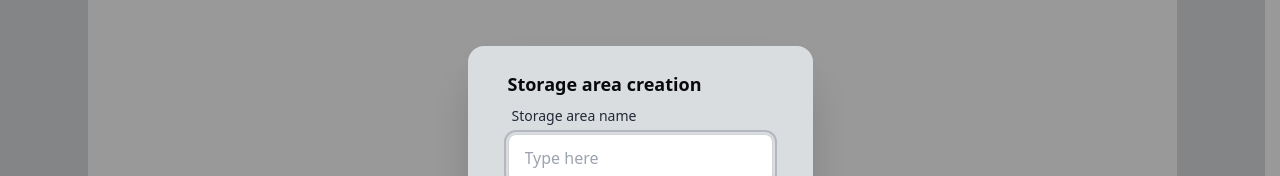
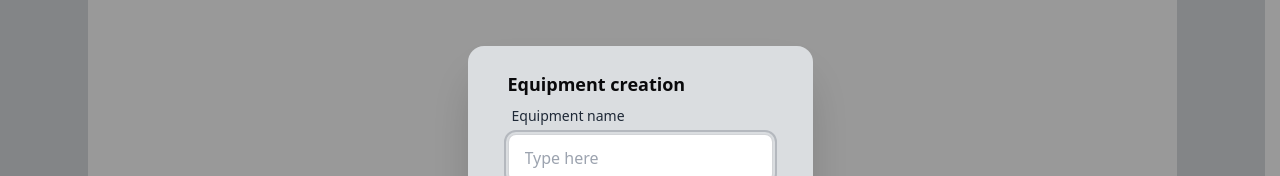
Before and after one commit to TobiasBlankJohansson/inventory-fullstack-app, a React (Vite) app in the folder frontend/: page /manage in a window 1280 px wide. Both pictures are taken after typing "Sample" into the empty fields and a click on the button "Add Equipment". Shown: the part 238-414 px from the top of the page. Built offline with nearby package versions, Linux system fonts and the light colour scheme; no server answers.

Commit message:
faet:add on click upen create model for equipment, StorageArea and responsible

```diff
--- a/frontend/src/components/modal/CreateAsset.tsx
+++ b/frontend/src/components/modal/CreateAsset.tsx
@@ -6,25 +6,25 @@ type Props = {
               addAnotherOne: boolean,
               setAddAnotherOne: React.Dispatch<React.SetStateAction<boolean>>,
               event?: React.FormEvent) => Promise<void>;
-  dialogId: string;
+  dialogName: string;
 };
 
-export function CreateAsset({saveAsset, dialogId}: Props) {
+export function CreateAsset({saveAsset, dialogName}: Props) {
   const [addAnotherOne, setAddAnotherOne] = useState<boolean>(false);
   return (
-    <dialog id={dialogId} className="modal">
+    <dialog id={dialogName} className="modal">
       <div className="modal-box px-10 py-6 w-fit bg-background">
         <form
           method="dialog"
           onSubmit={(event) =>
-            saveAsset(dialogId, addAnotherOne, setAddAnotherOne, event)
+            saveAsset(dialogName, addAnotherOne, setAddAnotherOne, event)
           }
         >
-          <h3 className="font-bold text-lg ">Storage area creation</h3>
+          <h3 className="font-bold text-lg ">{dialogName} creation</h3>
           <label
             className="form-control w-full max-w-xs">
             <div className="label">
-              <span className="label-text ">Storage area name</span>
+              <span className="label-text ">{dialogName} name</span>
             </div>
             <input
               id="storage_area_name"
--- a/frontend/src/page/InventoryManager.tsx
+++ b/frontend/src/page/InventoryManager.tsx
@@ -41,9 +41,9 @@ export function InventoryManage() {
             Filter
           </FullHeightButton>
           <ThreeGridContainer>
-            <FullHeightButton onClick={() => openModal("storage_create")}>Add Equipment</FullHeightButton>
-            <FullHeightButton>Add Storage</FullHeightButton>
-            <FullHeightButton>Add Responsible</FullHeightButton>
+            <FullHeightButton onClick={() => openModal("Equipment")}>Add Equipment</FullHeightButton>
+            <FullHeightButton onClick={() => openModal("Storage area")}>Add Storage</FullHeightButton>
+            <FullHeightButton onClick={() => openModal("Responsible")}>Add Responsible</FullHeightButton>
           </ThreeGridContainer>
         </ThreeGridContainer>
         <Table
@@ -67,7 +67,9 @@ export function InventoryManage() {
               storageArea={storageArea.map(storage => storage.name)}
               setResponsible={setSelectedResponsible}
               responsible={responsible.map(responsible => responsible.name)}></Filter>
-      <CreateAsset saveAsset={saveAsset} dialogId={"storage_create"}></CreateAsset>
+      <CreateAsset saveAsset={saveAsset} dialogName={"Equipment"}></CreateAsset>
+      <CreateAsset saveAsset={saveAsset} dialogName={"Storage area"}></CreateAsset>
+      <CreateAsset saveAsset={saveAsset} dialogName={"Responsible"}></CreateAsset>
     </ScreenContainer>
   );
 }
```
